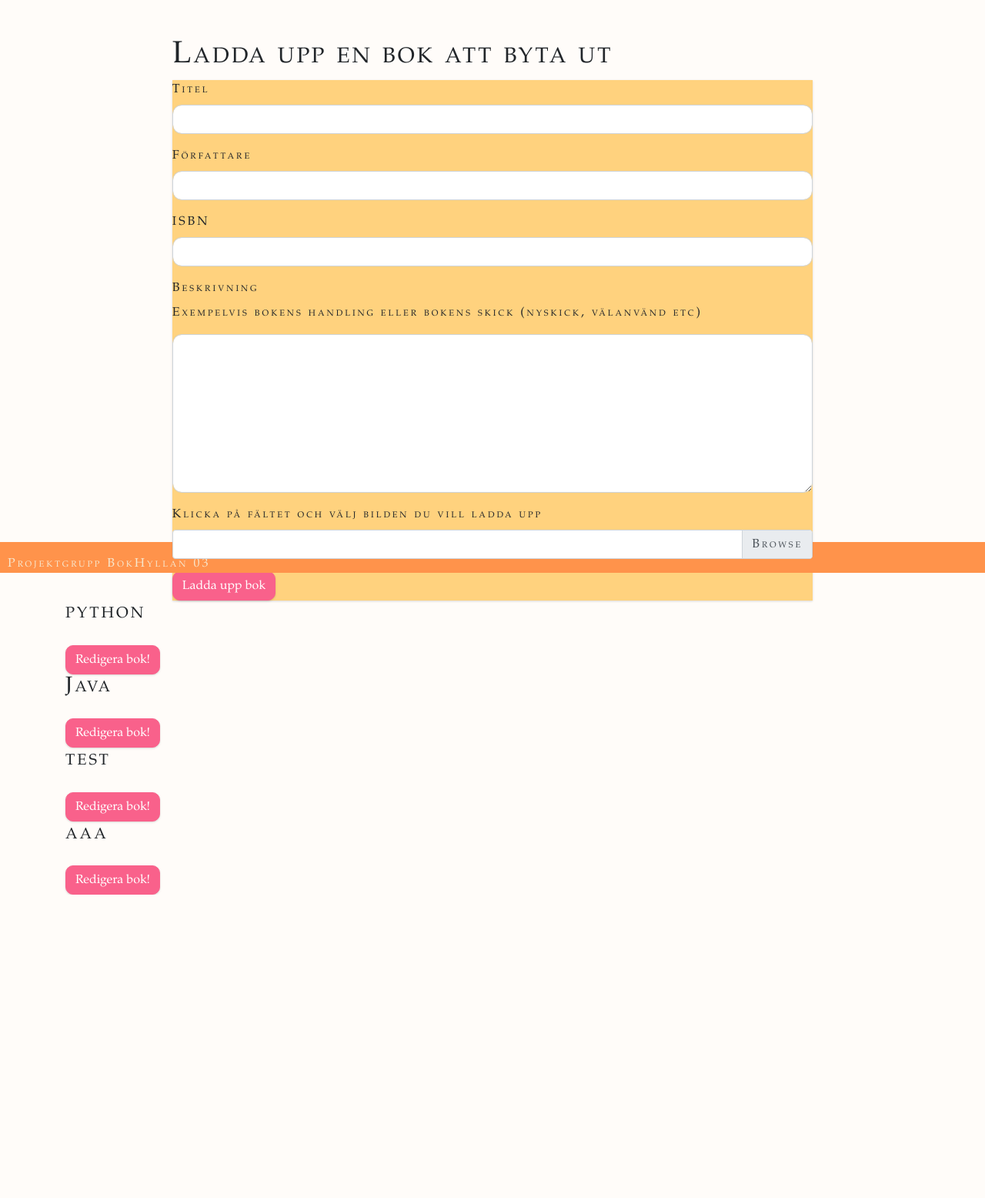
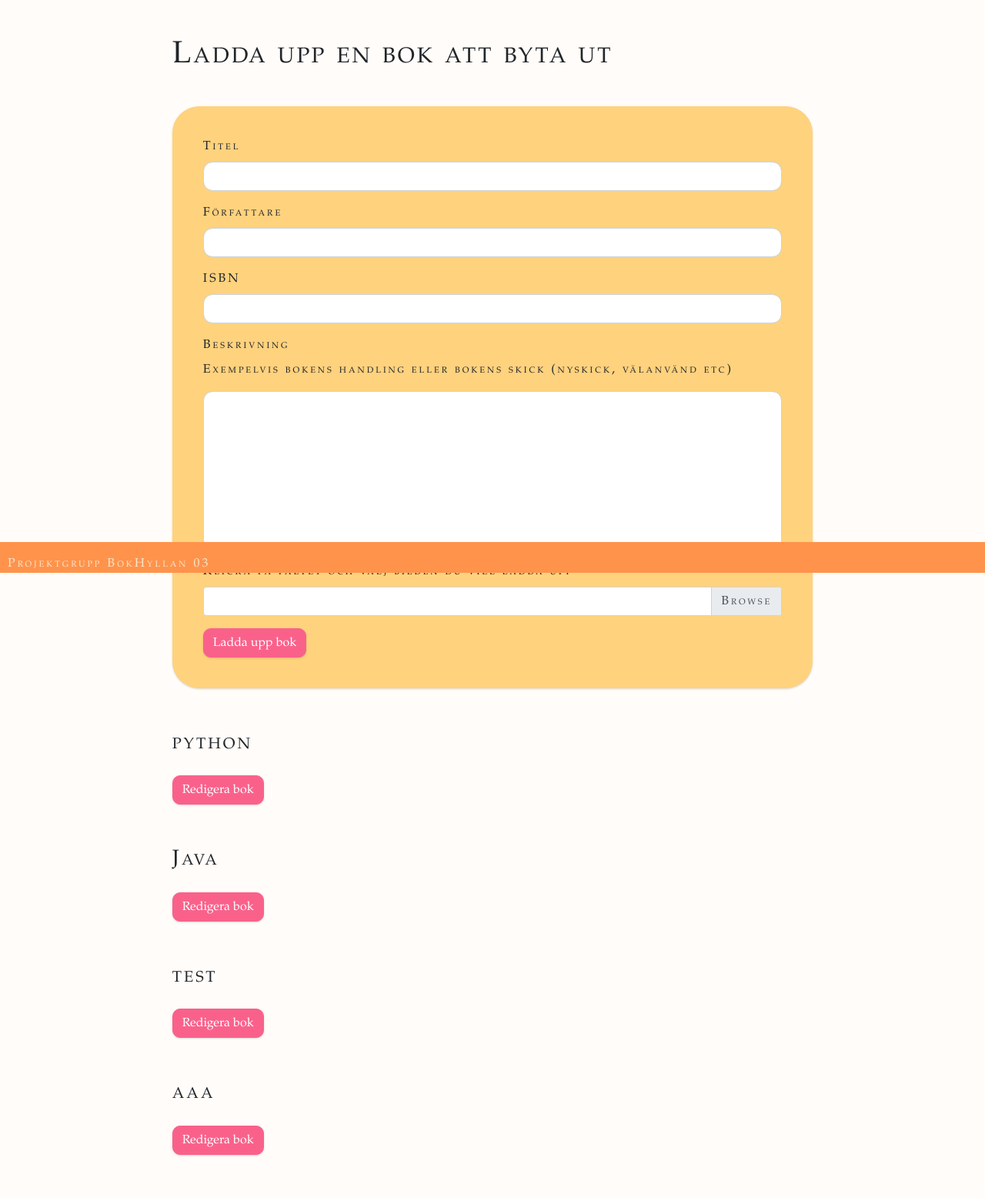
Before and after one commit to carbarcor/BokHyllan, a Flask app: page /add-book in a window 1280 px wide. Shown: the part 56-1612 px from the top of the page at 77% size. Before the commit the page ends 1218 px from the top, so only its background shows below. Run offline with Flask 3, Linux system fonts and the light colour scheme; a user stored in the database is signed in.

Commit message:
Korrigeringar av HTML och CSS

```diff
--- a/BOKHYLLAN/website/auth.py
+++ b/BOKHYLLAN/website/auth.py
@@ -42,7 +42,7 @@ def edit_profile():
         if len(new_password) < 7:
             flash('Lösenordet är för kort, använd minst 8 tecken', category='error')
         elif len(new_name) < 1:
-            flash('Du måste ange ett användarnamn', category='error')
+            flash('Du måste ange ett profilnamn', category='error')
         elif check_pw == False:
             flash('Det gamla lösenordet är inte korrekt, försök igen', category='error')
         else:
@@ -102,7 +102,7 @@ def sign_up():
         elif len(email) < 5:
             flash('Mejladressen måste innehålla mer än 4 tecken', category='error')
         elif len(first_name) < 3:
-            flash('Namnet måste innehålla minst 3 tecken', category='error')
+            flash('Namnet måste innehålla minst 2 tecken', category='error')
         elif password1 != password2:
             flash('Lösenorden matchar inte, försök igen', category='error')
         elif len(password1) < 7:
--- a/BOKHYLLAN/website/static/styles/style.css
+++ b/BOKHYLLAN/website/static/styles/style.css
@@ -33,6 +33,7 @@ body {
 #sign-up-div,
 #add-bio-div,
 #edit-profile-div,
+#edit-book_div,
 #add-pic-div,
 #policy-div,
 #search-div,
@@ -46,7 +47,8 @@ body {
 #add-book-form,
 #sign-up,
 #Login,
-#edit-profile {
+#edit-profile,
+#edit-book-form {
     background-color: rgb(255, 210, 126);
     box-shadow: rgba(0, 0, 0, 0.1) 0px 1px 3px 0px, rgba(0, 0, 0, 0.06) 0px 1px 2px 0px;
 }
@@ -71,7 +73,7 @@ body {
 }
 
 
-/*#add-book-form {
+#add-book-form {
     position: sticky;
     margin-top: 5%;
     margin-bottom: 3.5em;
@@ -79,6 +81,7 @@ body {
     padding: 2.5em;
 }
 
+/*
 #add-book-text {
     font-size: 80%;
 }
@@ -122,6 +125,12 @@ body {
     margin-bottom: 3.5em;
     border-radius: 35px;
     padding: 2.5em;
+}
+
+#user-books-div {
+    margin-bottom: 3.5em;
+    width:75%;
+    margin-top:3em;
 }
 
 #delete-profile {
--- a/BOKHYLLAN/website/templates/add_book.html
+++ b/BOKHYLLAN/website/templates/add_book.html
@@ -39,13 +39,11 @@ hur innehållet placeras på denna sida så att både ladda upp och ta bort är
         <button type="submit" class="btn btn-primary">Ladda upp bok</button>
       </form>
 
-  </div>
-
-{% for book in books %}
-  <div class="book">
+      {% for book in books %}
+  <div id="user-books-div">
     <h3>{{ book.title }}</h3>
     <form method="GET" action="{{ url_for('views.edit_book', book_id=book.id) }}">
-            <button type="submit" class="btn btn-primary">Redigera bok!</button>
+            <button type="submit" class="btn btn-primary">Redigera bok</button>
         </form>
       <!--  <form method="POST" action="{{ url_for('views.edit_book', book_id=book.id) }}">
           <button type="submit" class="btn btn-primary">Redigera bok!</button>
@@ -53,6 +51,10 @@ hur innehållet placeras på denna sida så att både ladda upp och ta bort är
   </div>
 {% endfor %}
 
+  </div>
+
+
+
 
 
 {% endblock %}
--- a/BOKHYLLAN/website/templates/edit_book.html
+++ b/BOKHYLLAN/website/templates/edit_book.html
@@ -4,7 +4,7 @@
 
 <div id="edit-book-div">
 
-    <form id="edit-book" method="POST" action="{{ url_for('views.edit_book', book_id=book.id) }}">
+    <form id="edit-book-form" method="POST" action="{{ url_for('views.edit_book', book_id=book.id) }}">
         <div class="form-group">
             <label for="new_title">Nytt titel</label>
             <input type="text" class="form-control" id="new_title" name="new_title" value="{{ book.title }}">
--- a/BOKHYLLAN/website/templates/edit_profile.html
+++ b/BOKHYLLAN/website/templates/edit_profile.html
@@ -11,7 +11,7 @@
       <form id="edit-profile" method="POST" action="/edit-profile">
 
           <div class="form-group">
-            <label for="new_name">Nytt namn</label>
+            <label for="new_name">Nytt profilnamn</label>
             <input type="text" class="form-control" id="new_name" name="new_name" placeholder="{{user.first_name}}" value="{{user.first_name}}">
           </div>
 
--- a/BOKHYLLAN/website/templates/sign_up.html
+++ b/BOKHYLLAN/website/templates/sign_up.html
@@ -16,7 +16,7 @@
                         placeholder="exempel@email.se"/>
                 </div>
                 <div class="form-group">
-                    <label for="firtName">Namn</label>
+                    <label for="firtName">Profilnamn</label>
                     <input
                         type="text"
                         class="form-control"
```
Also changed, not shown: BOKHYLLAN/instance/database.db, BOKHYLLAN/website/static/images/815365f6-fa30-11ed-a0ec-1094bbcaf2dc_IMG_8783.jpg (added).
